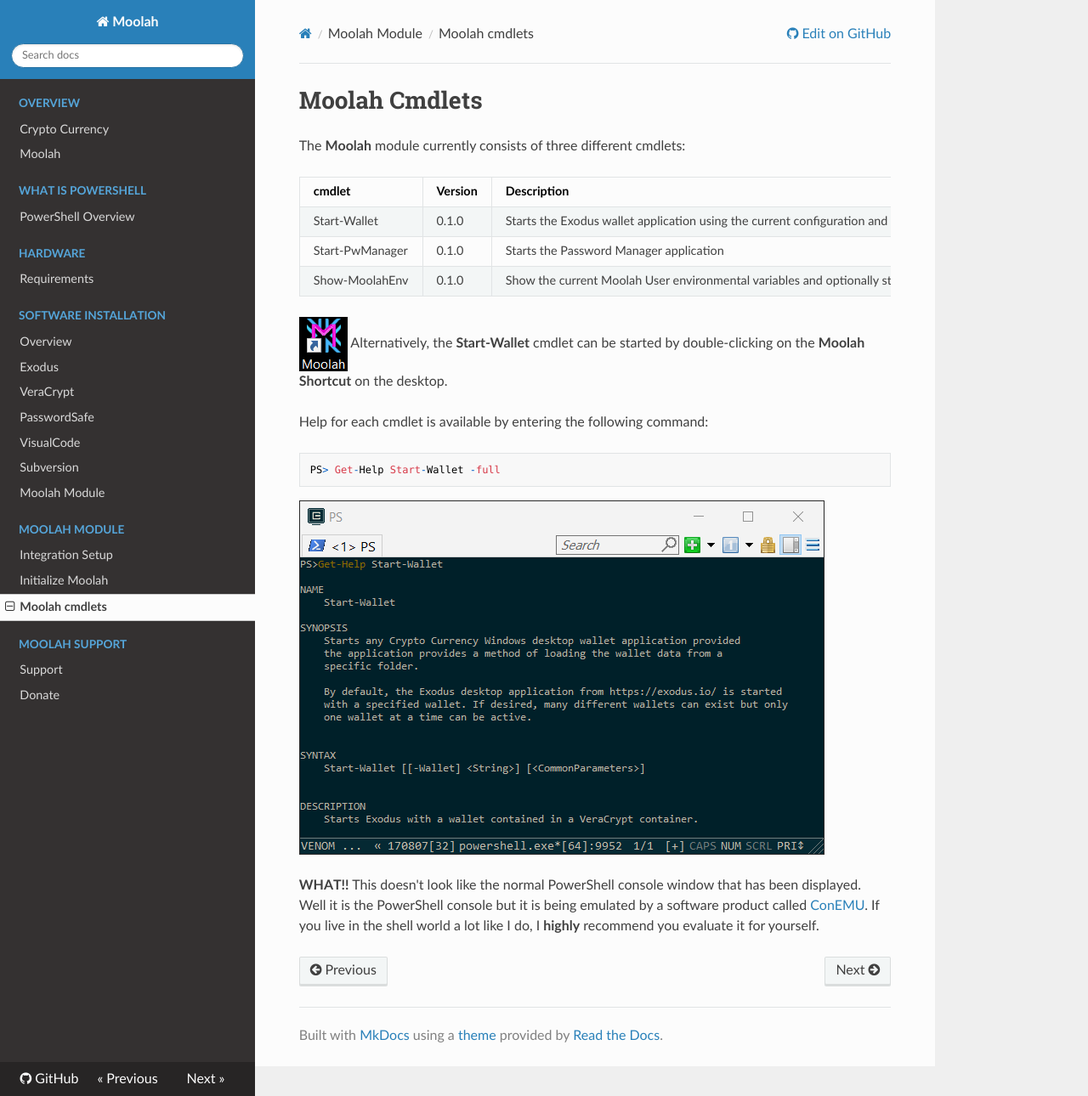
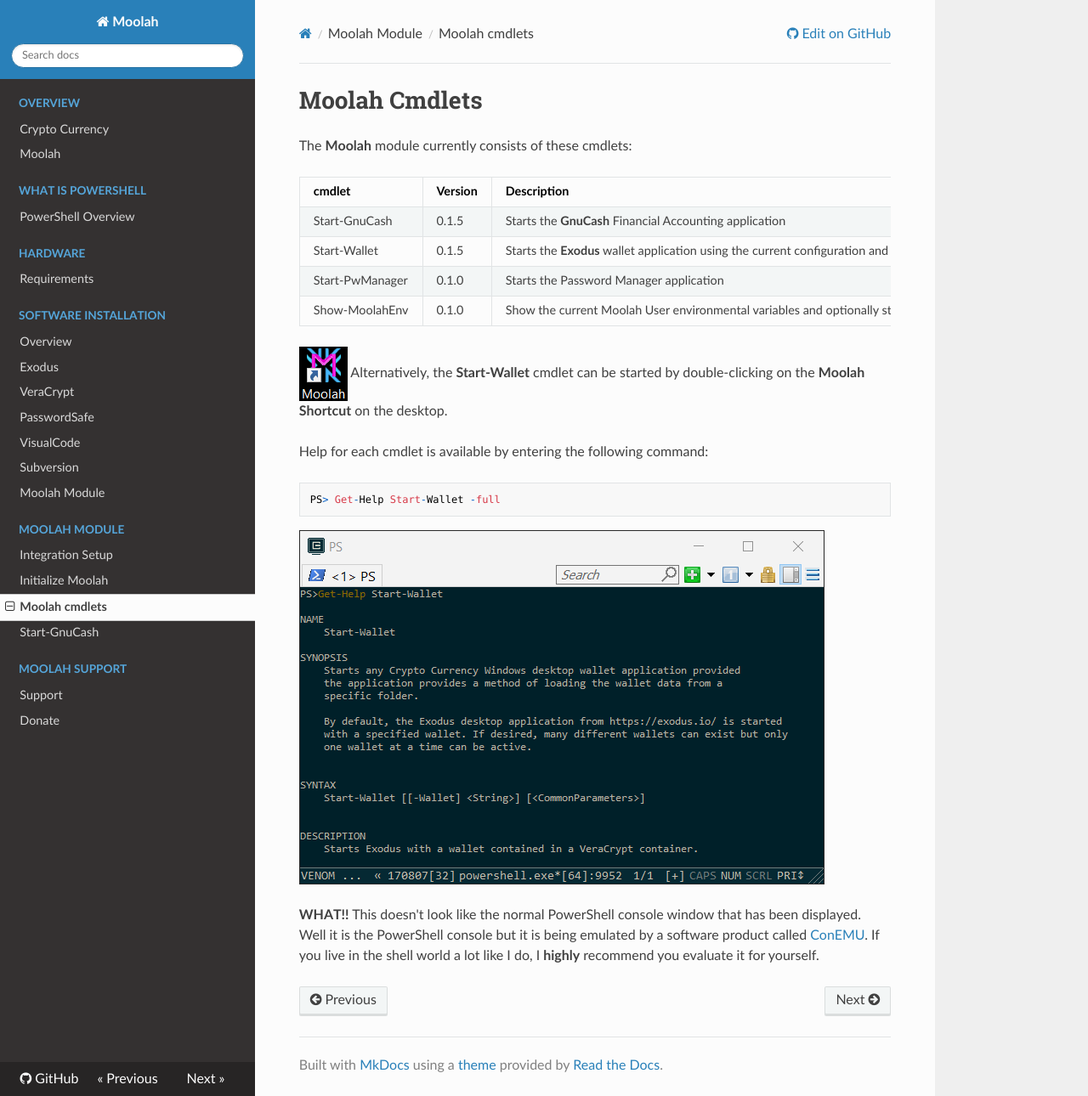
Before and after one commit to cadayton/Moolah, an MkDocs documentation site: the page built from docs/Moolah-cmdlets.md, in a window 1280 px wide and 1290 px high. Shown: the whole window at 85% size. Built offline with MkDocs 1.6.1, drawn with Linux system fonts in a browser that asks for light colours; nearby versions of some CDN libraries; old or Windows-style settings are respelled for this version of MkDocs.

Commit message:
Start-GnuCash cmdlet

```diff
--- a/docs/Moolah-cmdlets.md
+++ b/docs/Moolah-cmdlets.md
@@ -1,10 +1,11 @@
 # Moolah Cmdlets
 
-The **Moolah** module currently consists of three different cmdlets:
+The **Moolah** module currently consists of these cmdlets:
 
 cmdlet | Version | Description
 ------ | ------- | -----------
-Start-Wallet | 0.1.0 | Starts the Exodus wallet application using the current configuration and start the Password Manager application.
+Start-GnuCash | 0.1.5 | Starts the **GnuCash** Financial Accounting application
+Start-Wallet | 0.1.5 | Starts the **Exodus** wallet application using the current configuration and start the Password Manager application.
 Start-PwManager | 0.1.0 | Starts the Password Manager application
 Show-MoolahEnv | 0.1.0 | Show the current Moolah User environmental variables and optionally start VScode to manage the **MoolahDB**
 
--- a/mkdocs.yml
+++ b/mkdocs.yml
@@ -21,6 +21,7 @@ pages:
     - Integration Setup: Integration-Setup.md
     - Initialize Moolah: Moolah-Init.md
     - Moolah cmdlets: Moolah-cmdlets.md
+    - Start-GnuCash: Start-GnuCash.md
   - Moolah Support:
     - Support: Support.md
     - Donate: Donate.md
```
Also changed, not shown: README.md (+2 -1 lines), docs/Donate.md (+2 -0 lines), docs/Start-GnuCash.md (added, +49 -0 lines), docs/images/GnuCashPS.png (added), docs/images/SelectGnuCash.png (added), 3 other files.
